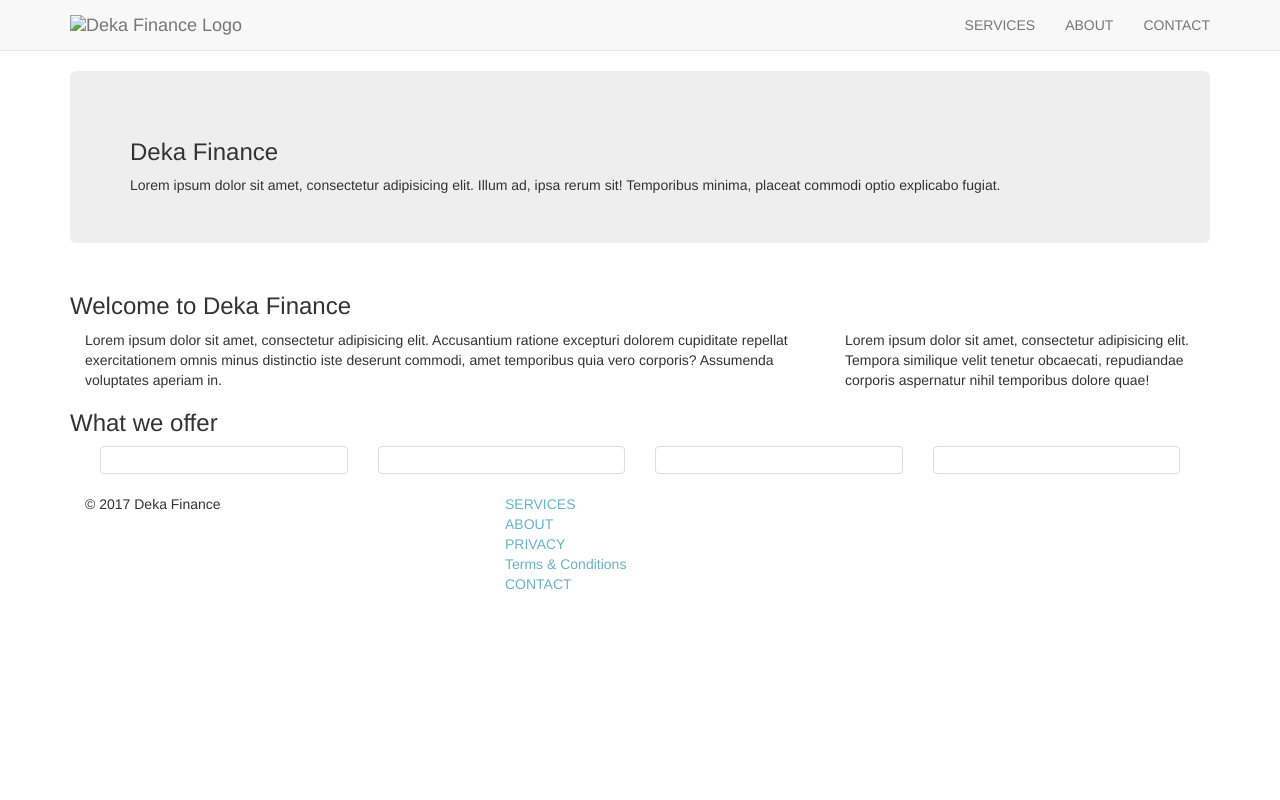
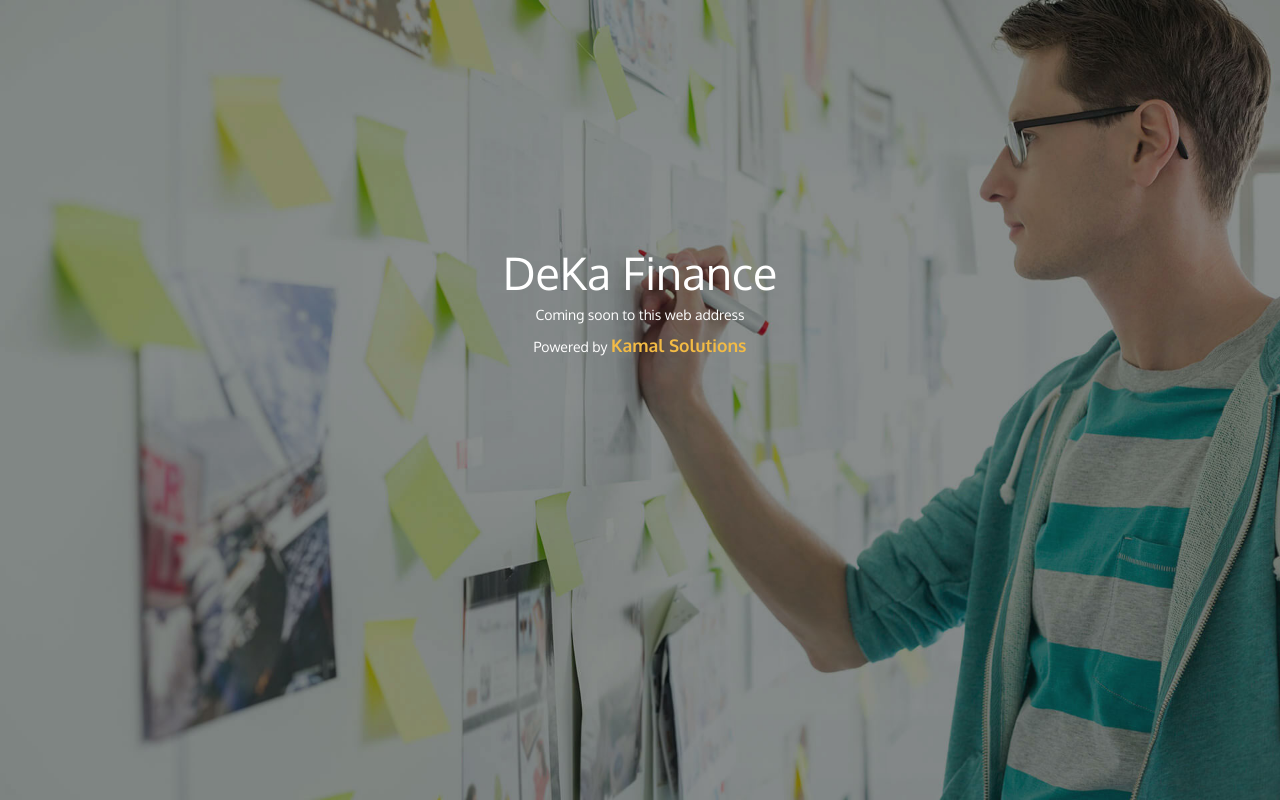
Before and after one commit to kamalsolutions/deka-finance, a website: page index.html in a window 1280 px wide. Drawn offline with Linux system fonts and the light colour scheme.

Commit message:
coming soon finished

```diff
--- a/index.html
+++ b/index.html
@@ -3,125 +3,25 @@
     <head>
         <meta charset="utf-8">
         <title>Deka Finance</title>
-
+  <link href='https://fonts.googleapis.com/css?family=Oxygen:400,700' rel='stylesheet' type='text/css'>
         <link rel="stylesheet" href="public/css/main.css">
         <link rel="stylesheet" href="public/css/font-awesome.min.css" />
     </head>
-    <body>
-        <!-- navigation section
-        ========================================== -->
-      <section class="row">
-     <div class="navbar navbar-default navbar-static-top" role="navigation">
-  <div class="container">
+    <body id="home_container">
+      <section  class="row">
 
-    <div class="navbar-header">
-      <button class="navbar-toggle" data-toggle="collapse" data-target=".navbar-collapse">
-        <span class="icon icon-bar"></span>
-        <span class="icon icon-bar"></span>
-        <span class="icon icon-bar"></span>
-      </button>
-      <a href="index.html" class="navbar-brand">        <img src="" alt="Deka Finance Logo" class="logo img-responsive  logo" ></a>
-    </div>
-    <div class="collapse navbar-collapse">
-      <ul class="nav navbar-nav navbar-right text-center">
+        <section class="container text-center ">
+                <section class="coming-soon col-md-6 col-md-offset-3">
+                  <h3>DeKa Finance</h3>
+                   <h5>Coming soon to this web address</h5>
 
-        <li><a href="services.html" class="smoothScroll">SERVICES</a></li>
-       <li><a href="about.html" class="smoothScroll">ABOUT</a></li>
-
-
-        <li><a href="contact.html" class="smoothScroll">CONTACT</a></li>
-      </ul>
-    </div>
-
-  </div>
-</div>
-</section>
-<!-- BANNER
-======================================= -->
-<section class="row">
-<section class="container">
-  <section class="jumbotron">
-      <section class="jumbo_content">
-        <section class="jumbo_header">
-        <h3>Deka Finance</h3></section>
-          <section class="jumbo_text">Lorem ipsum dolor sit amet, consectetur adipisicing elit. Illum ad, ipsa rerum sit! Temporibus minima, placeat commodi optio explicabo fugiat.</section>
-      </section>
-  </section>
-</section>
-</section>
-<!-- introduction section
-======================================= -->
-<section class="row">
-<section class="container">
-  <section class="introduction">
-      <h3>Welcome to Deka Finance</h3>
-      <section class="intro_content">
-          <section class="intro_primary pull-left col-md-8 col-xs-12 col-sm-6">
-            Lorem ipsum dolor sit amet, consectetur adipisicing elit. Accusantium ratione excepturi dolorem cupiditate repellat exercitationem omnis minus distinctio iste deserunt commodi, amet temporibus quia vero corporis? Assumenda voluptates aperiam in.
-          </section>
-          <section class="intro_secondary pull-right col-md-4 col-xs-6 col-sm-6 hidden-xs">
-            Lorem ipsum dolor sit amet, consectetur adipisicing elit. Tempora similique velit tenetur obcaecati, repudiandae corporis aspernatur nihil temporibus dolore quae!
-          </section>
-      </section>
-  </section>
-</section>
-</section>
-<!-- offers
-======================================= -->
-
-<section class="row">
-  <section class="container">
-  <h3>What we offer</h3>
-    <secttion class="col-md-12">
-      <section class="col-md-3">
-        <section class="thumbnail">
-          <section class="caption"></section>
+                  <footer>
+                  <p> Powered by <a href="http://www.kamalsolutions.co" target="_blank">Kamal Solutions</a></p>
+                </footer>
+                </section>
         </section>
       </section>
-      <section class="col-md-3">
-        <section class="thumbnail">
-          <section class="caption"></section>
-        </section>
-      </section>
-      <section class="col-md-3">
-        <section class="thumbnail">
-          <section class="caption"></section>
-        </section>
-      </section>
-      <section class="col-md-3">
-        <section class="thumbnail">
-          <section class="caption"></section>
-        </section>
-      </section>
-    </secttion>
-  </section>
-</section>
 
-
-<!-- footer
-======================================= -->
-        <footer id="footer">
-          <section class="row">
-            <section class="container">
-              <section class="col-md-4">
-                <p> &copy 2017 Deka Finance</p>
-              </section>
-              <section class="col-md-4">
-                <ul class="">
-                <!-- <li><a href="#home" class="smoothScroll">ABOUT</a></li> -->
-                <li><a href="#service" class="smoothScroll">SERVICES</a></li>
-                <li><a href="#about" class="smoothScroll">ABOUT</a></li>
-                <!-- <li><a href="#team" class="smoothScroll">TEAM</a></li> -->
-                <li><a href="#portfolios" class="smoothScroll">PRIVACY</a></li>
-                <li><a href="#blog" class="smoothScroll">Terms & Conditions</a></li>
-                <li><a href="#contact" class="smoothScroll">CONTACT</a></li>
-                </ul>
-              </section>
-              <section class="col-md-4"></section>
-            </section>
-          </section>
-
-        </footer>
           <script src="public/js/app.min.js"></script>
     </body>
 </html>
```
Also changed, not shown: img/home-bg.jpg (added), public/css/main.css, 2 other files.
